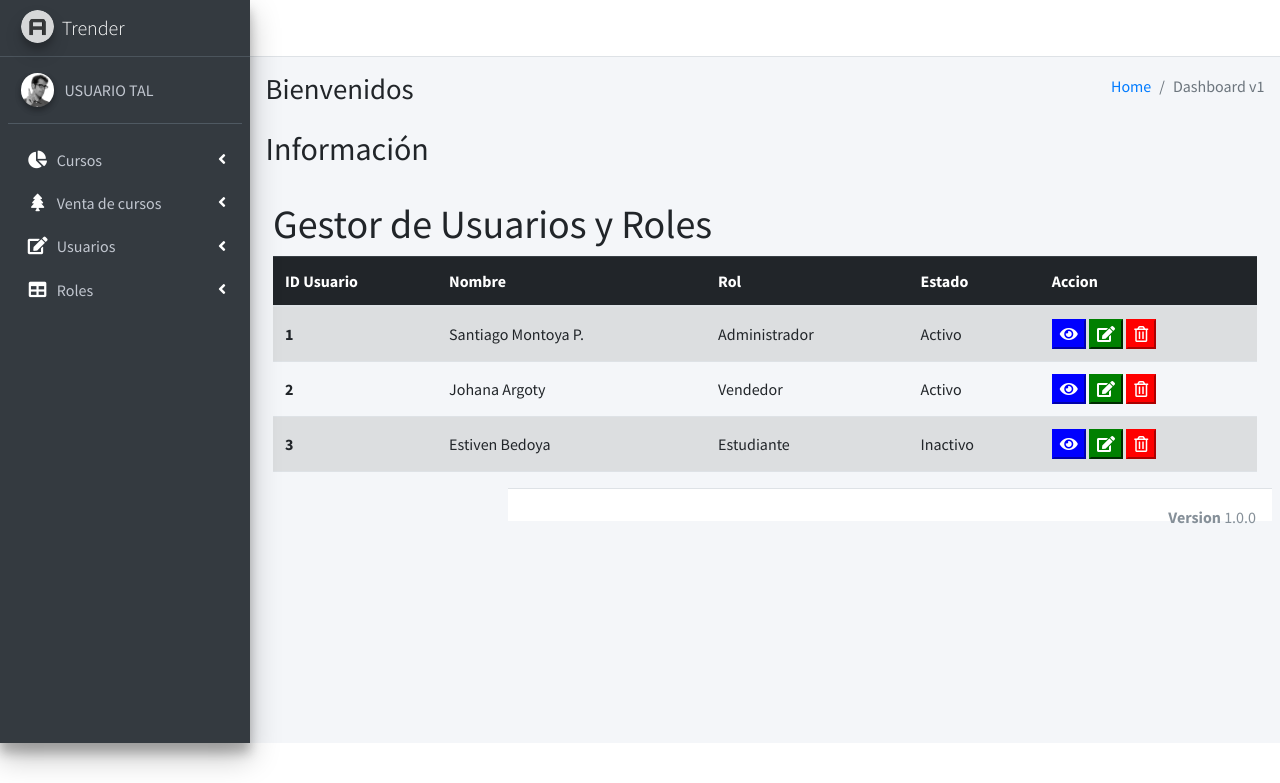
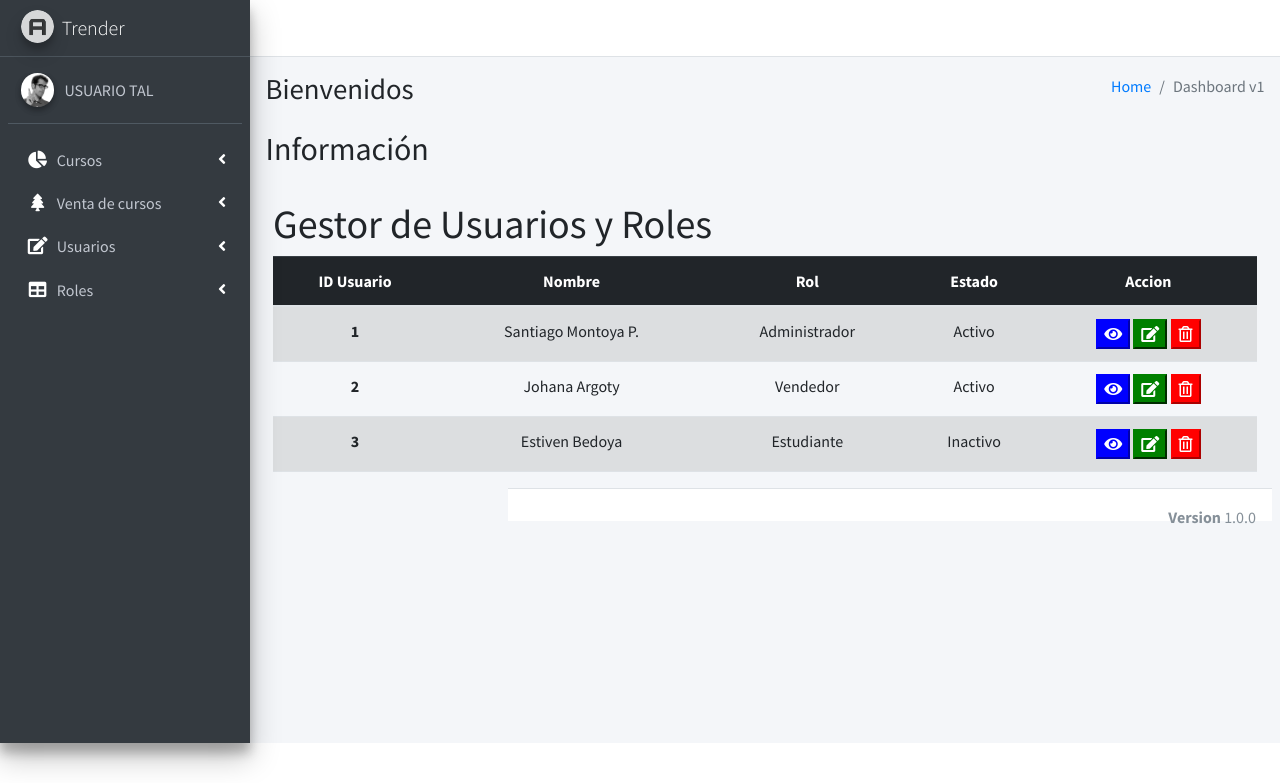
Before and after one commit to SantiMonto/TRend, a Python web app: template templates/usuarios/gest_usuarios_roles.html in a window 1280 px wide. Shown: the top 783 px of the page. Run offline with Jinja, Linux system fonts and the light colour scheme; the template is opened without the code that fills it, so the values that code supplies are empty; some libraries are stand-ins or nearby versions.

Commit message:
centrado de texto

```diff
--- a/templates/usuarios/gest_usuarios_roles.html
+++ b/templates/usuarios/gest_usuarios_roles.html
@@ -193,42 +193,42 @@
 				<table class="table table-striped">
 					<thead class="table-dark">
 						<tr>
-						<th>ID Usuario</th>
-						<th>Nombre</th>
-						<th>Rol</th>
-						<th>Estado</th>
-            <th>Accion</th>
+						<th class="text-center">ID Usuario</th>
+						<th class="text-center">Nombre</th>
+						<th class="text-center">Rol</th>
+						<th class="text-center">Estado</th>
+            <th class="text-center">Accion</th>
 						</tr>
 					</thead>
 					<tbody>
 						<tr>
-							<th class="align-middle">1</th>
-							<td class="align-middle">Santiago Montoya P.</td>
-							<td class="align-middle">Administrador</td>
-							<td class="align-middle">Activo</td>
-              <td>
+							<th class="text-center">1</th>
+							<td class="text-center">Santiago Montoya P.</td>
+							<td class="text-center">Administrador</td>
+							<td class="text-center">Activo</td>
+              <td class="text-center">
                 <button style="background-color: blue; border-color: blue;"><i class="fas fa-eye"></i></button>
                 <button style="background-color: green; border-color: green;"><i class="fas fa-edit"></i></button>
                 <button style="background-color: red; border-color: red;"><i class="far fa-trash-alt"></i></button>
               </td>
 						</tr>
 						<tr>
-							<th class="align-middle">2</td>
-							<td class="align-middle">Johana Argoty</td>
-							<td class="align-middle">Vendedor</td>
-							<td class="align-middle">Activo</td>
-              <td>
+							<th class="text-center">2</td>
+							<td class="text-center">Johana Argoty</td>
+							<td class="text-center">Vendedor</td>
+							<td class="text-center">Activo</td>
+              <td class="text-center">
                 <button style="background-color: blue; border-color: blue;"><i class="fas fa-eye"></i></button>
                 <button style="background-color: green; border-color: green;"><i class="fas fa-edit"></i></button>
                 <button style="background-color: red; border-color: red;"><i class="far fa-trash-alt"></i></button>
               </td>
 						</tr>
 						<tr>
-							<th class="align-middle">3</th>
-							<td class="align-middle">Estiven Bedoya</td>
-							<td class="align-middle">Estudiante</td>
-							<td class="align-middle">Inactivo</td>
-              <td>
+							<th class="text-center">3</th>
+							<td class="text-center">Estiven Bedoya</td>
+							<td class="text-center">Estudiante</td>
+							<td class="text-center">Inactivo</td>
+              <td class="text-center">
                 <button style="background-color: blue; border-color: blue;"><i class="fas fa-eye"></i></button>
                 <button style="background-color: green; border-color: green;"><i class="fas fa-edit"></i></button>
                 <button style="background-color: red; border-color: red;"><i class="far fa-trash-alt"></i></button>
```
